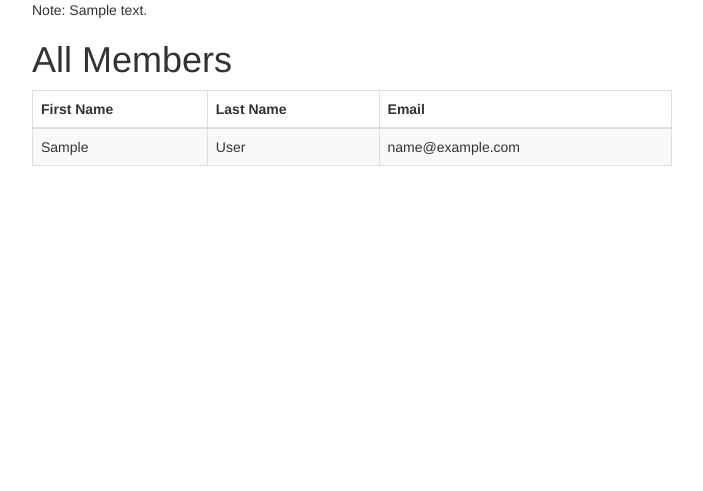
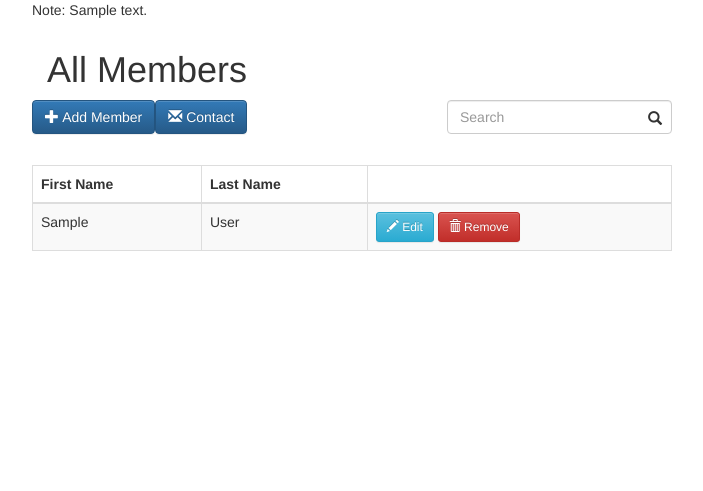
Before and after one commit to tu-missions-computing/home-church-manager, a Python web app: template Templates/all_members.html in a window 1280 px wide. Shown: the part 72-563 px from the top of the page, without its empty margins (288-991 px from the left). Run offline with Jinja, Linux system fonts and the light colour scheme; the template is opened without the code that fills it: most values are stand-ins (such as "Sample title", 1, 10 or a date in 2020); some libraries are stand-ins or nearby versions.

Commit message:
Added all_members page (admin view)

```diff
--- a/Templates/all_members.html
+++ b/Templates/all_members.html
@@ -1,34 +1,98 @@
+{#{%  extends "base.html" %}#}
+{##}
+{#{% block title %} Members Report {% endblock %}#}
+{#{% block content %}#}
+{##}
+{#<h1>All Members</h1>#}
+{#    <table class="table table-striped table-bordered table-hover">#}
+{#    <thead>#}
+{#    <tr>#}
+{#        <th> First Name</th>#}
+{#        <th> Last Name</th>#}
+{#        <th> Email</th>#}
+{##}
+{#    </tr>#}
+{#    </thead>#}
+{#    <tbody>#}
+{##}
+{##}
+{#    <tbody>#}
+{#    {% for member in members %}#}
+{#        <tr>#}
+{#        <td> {{ member.first_name }}</td>#}
+{#        <td> {{ member.last_name }}</td>#}
+{#        <td> {{ member.email}}</td>#}
+{##}
+{#        </tr>#}
+{#    {%  endfor %}#}
+{#    </tbody>#}
+{#    </table>#}
+{##}
+{##}
+{##}
+{##}
+{#{% endblock %}#}
+
+
+
+
+
+
 {%  extends "base.html" %}
 
-{% block title %} Members Report {% endblock %}
+{% block title %} All Members {% endblock %}
 {% block content %}
 
+<div class="container-fluid">
 <h1>All Members</h1>
-    <table class="table table-striped table-bordered table-hover">
+    <div class="row">
+        <div class="col form-group pull-right">
+            <div class="inner-addon right-addon">
+                <i class="glyphicon glyphicon-search"></i>
+                <input type="text" class="search form-control" placeholder="Search">
+            </div>
+        </div>
+        <div class="col form-group pull-left">
+            <a href="{{url_for('create_member')}}" class="btn btn-primary">
+                <span class="glyphicon glyphicon-plus"></span>
+                Add Member
+             </a>
+        </div>
+        <div class="col form-group pull-left">
+            <a href="#" class="btn btn-primary">
+                <span class="glyphicon glyphicon-envelope"></span>
+                Contact
+            </a>
+        </div>
+    </div>
+</div>
+
+<span class="counter pull-right"></span>
+<table class="table table-striped table-bordered table-hover results">
     <thead>
     <tr>
         <th> First Name</th>
         <th> Last Name</th>
-        <th> Email</th>
-
+        <th> </th>
     </tr>
     </thead>
     <tbody>
-
-
-    <tbody>
     {% for member in members %}
-        <tr>
+    <tr>
         <td> {{ member.first_name }}</td>
         <td> {{ member.last_name }}</td>
-        <td> {{ member.email}}</td>
+        <td>
+        <a href="{{url_for('edit_member', member_id = member.id)}}" class="btn btn-info btn-sm">
+          <span class="glyphicon glyphicon-pencil"></span> Edit
+        </a>
+        <a href="" class="btn btn-danger btn-sm">
+          <span class="glyphicon glyphicon-trash"></span> Remove
+        </a>
+        </td>
+    </tr>
+    {% endfor %}
+    </tbody>
+</table>
 
-        </tr>
-    {%  endfor %}
-    </tbody>
-    </table>
-
-
-
-
+</div>
 {% endblock %}
--- a/templates/base.html
+++ b/templates/base.html
@@ -88,6 +88,10 @@
             padding: 0.5em;
             font-size: 16px;
         }
+        .add-padding {
+            padding-top: 15px
+        }
+
         /* FOR ADDING ICONS TO INPUT BOXES, SEARCH BOXES, ETC */
         /* enable absolute positioning */
         .inner-addon {
@@ -115,6 +119,7 @@
             {% if session['email'] %}
             {% if session['role'] == 'homegroup_leader' %}
             <li role="presentation" ><a href="{{ url_for('get_homegroup_members', homegroup_id = session['homegroup_id']) }}">Members</a></li>
+            <li role="presentation" ><a href="{{ url_for('all_members') }}">All Members</a></li>
             <li role="presentation" ><a href="{{ url_for('attendance', homegroup_id = session['homegroup_id']) }}">Attendance</a></li>
             {% endif %}
             <li role="presentation" class="welcome"><a href="/logout">Log Out</a></li>
```
Also changed, not shown: db.py (+0 -8 lines).
